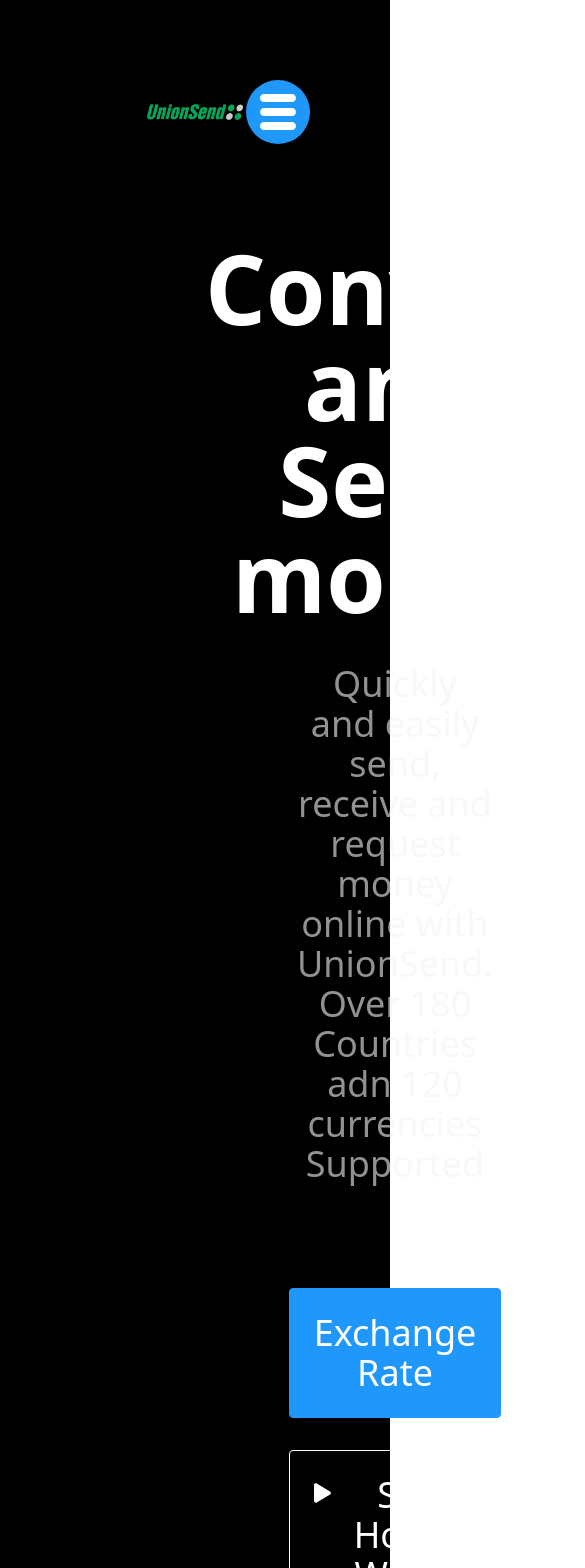
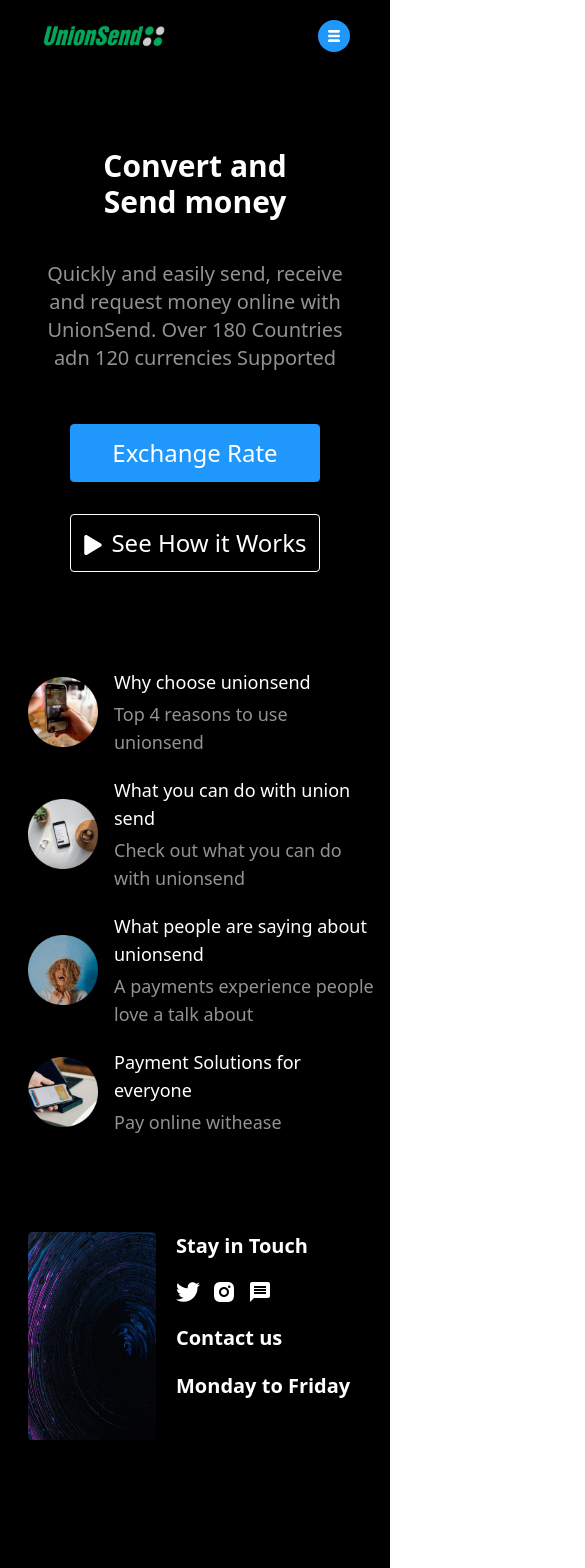
Before and after one commit to Luqman-Khokhar/union_send, a React (Create React App) app: page / in a window 390 px wide. Shown: the top 1568 px of the page, 585 px wide, since content can reach past the window. Built offline with nearby package versions, Linux system fonts and the light colour scheme.

Commit message:
home page responsiveness

```diff
--- a/public/index.html
+++ b/public/index.html
@@ -24,7 +24,7 @@
       work correctly both with client-side routing and a non-root public URL.
       Learn how to configure a non-root public URL by running `npm run build`.
     -->
-    <title>React App</title>
+    <title>UnionSend</title>
   </head>
   <body>
     <noscript>You need to enable JavaScript to run this app.</noscript>
--- a/src/App.css
+++ b/src/App.css
@@ -1,4 +1,5 @@
 .App {
   text-align: center;
   background-color: #000000;
+
 }
--- a/src/App.js
+++ b/src/App.js
@@ -3,6 +3,7 @@
 function App() {
   return (
     <div className="App">
+
 <HomePage/>
     </div>
   );
--- a/src/pages/Home.jsx
+++ b/src/pages/Home.jsx
@@ -12,37 +12,37 @@
 import Rectangle from '../images/Rectangle 1.png';
 const HomePage = () => {
   return (
-    <div className=' px-20 py-20'>
+    <div className=' px-2 py-5 md:py-20 md:px-5 sm:px-2 sm:py-10'>
 
         {/* MENU BAR STARTS */}
-    <div className='flex flex-row flex-1 justify-around items-center px-16 '>
-      <img src={Logo} alt='logo' className='flex-none w-80 ' />
+    <div className='flex flex-row flex-1 justify-around items-center px-8 md:px-16  '>
+      <img src={Logo} alt='logo' className='flex-none w-32 lg:w-80 sm:w-32 md:w-60 ' />
       <div className='flex-grow' />
       <div className='flex-none bg-[#2097fb] rounded-full p-2'>
-      <TiThMenu className='text-white text-5xl' />
+      <TiThMenu className='text-white lg:text-5xl md:text-3xl text-md' />
     </div>
       </div>
         {/* MENU BAR ENDS */}
 
      {/* CONVERT SECTION STARTS */}
-<div className='flex flex-col justify-center items-center my-24 px-[315px] gap-10'>
+<div className='flex flex-col justify-center items-center my-24 px-[20px] md:gap-8 gap-10 md:px-16 lg:px-[100px] sm:px-20'>
 
-    <div className=''>
- <h1 className='text-8xl text-white font-bold  '>
+    <div className=' text-white font-bold text-3xl sm:text-6xl lg:text-8xl'>
+ <h1 className=' '>
  Convert and
  </h1>
- <h1 className='text-8xl text-white font-bold  '> Send money
+ <h1 className=' '> Send money
  </h1>
     </div>
 
-<p className='text-[#F3F3F399] px-30 text-4xl'>Quickly and easily send, receive and request money online with UnionSend. Over 180 Countries adn 120 currencies Supported</p>
+<p className='text-[#F3F3F399] px-2 text-xl sm:px-30 sm:text-4xl '>Quickly and easily send, receive and request money online with UnionSend. Over 180 Countries adn 120 currencies Supported</p>
 
-<div className=' flex flex-col text-4xl gap-8 mt-16'>
-<button className="px-6 py-6 min-w-[120px] text-center  text-white bg-[#2097FB] border border-[#2097FB] rounded active:text-[#2097FB]-500 hover:bg-transparent hover:text-[#2097FB] focus:outline-none focus:ring">
+<div className=' flex flex-col text-2xl lg:text-4xl sm:text-2xl gap-8 mt-3 sm:mt-16'>
+<button className=" px-3 py-3  md:px-6 md:py-6 min-w-[120px] text-center   text-white bg-[#2097FB] border border-[#2097FB] rounded active:text-[#2097FB]-500 hover:bg-transparent hover:text-[#2097FB] focus:outline-none focus:ring">
 Exchange Rate
   </button>
-  <button className="flex justify-center item-center gap-2 px-6 py-6 min-w-[120px] text-center text-white border border-white rounded active:text-[#2097FB]-500 hover:bg-transparent hover:text-[#2097FB] focus:outline-none focus:ring">
-   <FaPlay className='text-white'/>
+  <button className="flex justify-center  sm:text-2xl item-center gap-2 px-3 py-3 md:px-6 md:py-6 min-w-[120px] text-center  text-white border border-white rounded active:text-[#2097FB]-500 hover:bg-transparent hover:text-[#2097FB] focus:outline-none focus:ring">
+   <FaPlay className='text-white text-xl mt-2'/>
   See How it Works
 </button>
 </div>
@@ -50,44 +50,44 @@
     {/* CONVERT SECTION ENDS */}
 
    {/* PRO CONS SECTION STARTS  */}
-<div className='flex flex-1 flex-col my-32 ml-20 gap-14'>
+<div className='flex flex-1 flex-col my-24 md:my-32 ml-5 md:ml-20 gap-5 md:gap-14'>
 
-<div className='flex flex-row items-center text-start gap-10'>
-<img src={Pic1} alt='logo' className='w-[200px] h-auto' />
-< div className="flex flex-col gap-6 ">
+<div className='flex flex-row items-center text-start gap-4 md:gap-10'>
+<img src={Pic1} alt='logo' className='w-[70px]   md:w-[200px] h-auto' />
+< div className="flex flex-col gap-1 md:gap-6 ">
 
-        <h1 className='text-white text-5xl'>Why choose unionsend</h1>
-        <p className='text-[#F3F3F399] text-4xl'>Top 4 reasons to use unionsend</p>
+        <h1 className='text-white text-lg md:text-5xl'>Why choose unionsend</h1>
+        <p className='text-[#F3F3F399] text-lg md:text-4xl'>Top 4 reasons to use unionsend</p>
 
     </div>
 </div>
 
-<div className='flex flex-row items-center text-start gap-10'>
-<img src={Pic2} alt='logo' className='w-[200px] h-auto' />
-<div className="flex flex-col gap-6 ">
+<div className='flex flex-row items-center text-start gap-4 md:gap-10'>
+<img src={Pic2} alt='logo' className='w-[70px]   md:w-[200px] h-auto' />
+< div className="flex flex-col gap-1 md:gap-6 ">
 
-        <h1 className='text-white text-5xl'>What you can do with union send</h1>
-        <p className='text-[#F3F3F399] text-4xl'>Check out what you can do with unionsend</p>
+<h1 className='text-white text-lg md:text-5xl'>What you can do with union send</h1>
+<p className='text-[#F3F3F399] text-lg md:text-4xl'>Check out what you can do with unionsend</p>
 
     </div>
 </div>
 
-<div className='flex flex-row items-center text-start gap-10'>
-<img src={Pic3} alt='logo' className='w-[200px] h-auto' />
-<div className="flex flex-col gap-6 ">
+<div className='flex flex-row items-center text-start gap-4 md:gap-10'>
+<img src={Pic3} alt='logo' className='w-[70px]   md:w-[200px] h-auto' />
+< div className="flex flex-col gap-1 md:gap-6 ">
 
-        <h1 className='text-white text-5xl'>What people are saying about unionsend</h1>
-        <p className='text-[#F3F3F399] text-4xl'>A payments experience people love a talk about</p>
+<h1 className='text-white text-lg md:text-5xl'>What people are saying about unionsend</h1>
+<p className='text-[#F3F3F399] text-lg md:text-4xl'>A payments experience people love a talk about</p>
 
     </div>
 </div>
 
-<div className='flex flex-row items-center text-start gap-10'>
-<img src={Pic4} alt='logo' className='w-[200px] h-auto' />
-<div className="flex flex-col gap-6 ">
+<div className='flex flex-row items-center text-start gap-4 md:gap-10'>
+<img src={Pic4} alt='logo' className='w-[70px]   md:w-[200px] h-auto' />
+< div className="flex flex-col gap-1 md:gap-6 ">
 
-        <h1 className='text-white text-5xl'>Payment Solutions for everyone</h1>
-        <p className='text-[#F3F3F399] text-4xl'>Pay online withease</p>
+<h1 className='text-white text-lg md:text-5xl'>Payment Solutions for everyone</h1>
+<p className='text-[#F3F3F399] text-lg md:text-4xl'>Pay online withease</p>
 
     </div>
 </div>
@@ -98,11 +98,11 @@
  {/* PRO CONS SECTION ENDS */}
 
 {/* SOCIAL SECTION STARTS */}
-<div className='flex flex-row flex-1 text-white gap-16 ml-20'>
-      <img src={Rectangle} alt='rectangle' className='w-[550px] h-auto' />
-      <div className="flex flex-col justify-start items-start h-screen text-7xl font-semibold gap-16 font-sans pl-8">
+<div className='flex flex-row flex-1 text-white ml-5 md:gap-16 md:ml-20 md:my-30 '>
+      <img src={Rectangle} alt='rectangle' className='xl:w-[550px] lg:w-96 sm:w-60 w-32  lg:h-auto sm:h-96 h-52' />
+      <div className="flex flex-col justify-start items-start h-screen lg:text-7xl sm:text-4xl text-xl text-left font-semibold md:gap-16 gap-5 font-sans pl-5">
         <h1 className=''>Stay in Touch</h1>
-        <div className="flex flex-row gap-20 text-8xl">
+        <div className="flex flex-row lg:gap-20 sm:gap-10 gap-3 lg:text-8xl sm:text-5xl text-2xl">
           <FaTwitter />
           <RiInstagramFill />
           <MdMessage />
@@ -114,7 +114,7 @@
 {/* SOCIAL SECTION ENDS */}
 
 {/* LICSENSE SECTION STARTS */}
-<div className="flex-col  text-left my-20  text-4xl space-y-10 mr-60 ml-20">
+<div className="flex-col  text-left  md:my-20 mt-[-270px] text-xl md:text-4xl space-y-5 lg:mr-60 ml-3 md:ml-20 mr-2">
 
 <p className='text-[#F3F3F399]'>@2024 unionsend inc.</p>
 <p className='text-[#F3F3F399] leading-[2]'>
@@ -125,9 +125,9 @@
 {/* LICSENSE SECTION ENDS */}
 
 
-<button className="px-24 py-8 mt-24 mb-10  min-w-[120px] rounded-2xl text-center text-white bg-[#2097FB] border border-[#2097FB]  active:text-[#2097FB]-500 hover:bg-transparent hover:text-[#2097FB] focus:outline-none focus:ring">
-<h1 className='text-6xl'>Download</h1>
-<h1 className='text-6xl'>UnionSend</h1>
+<button className="md:px-24 md:py-8 md:mt-24 md:mb-10 px-10 py-4 my-16  min-w-[120px] rounded-2xl text-center text-white bg-[#2097FB] border border-[#2097FB]  active:text-[#2097FB]-500 hover:bg-transparent hover:text-[#2097FB] focus:outline-none focus:ring">
+<h1 className='text-2xl md:text-6xl'>Download</h1>
+<h1 className='text-2xl md:text-6xl'>UnionSend</h1>
   </button>
     </div>
   );
```
